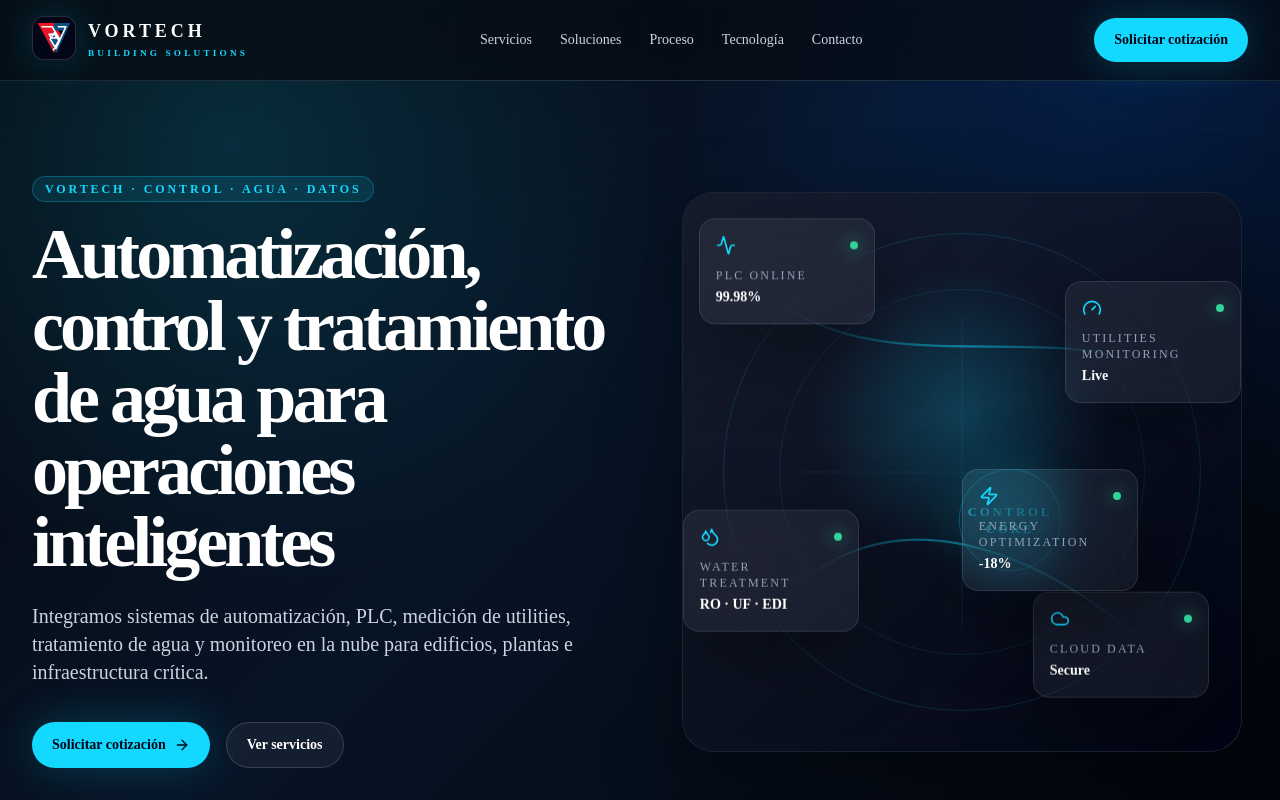
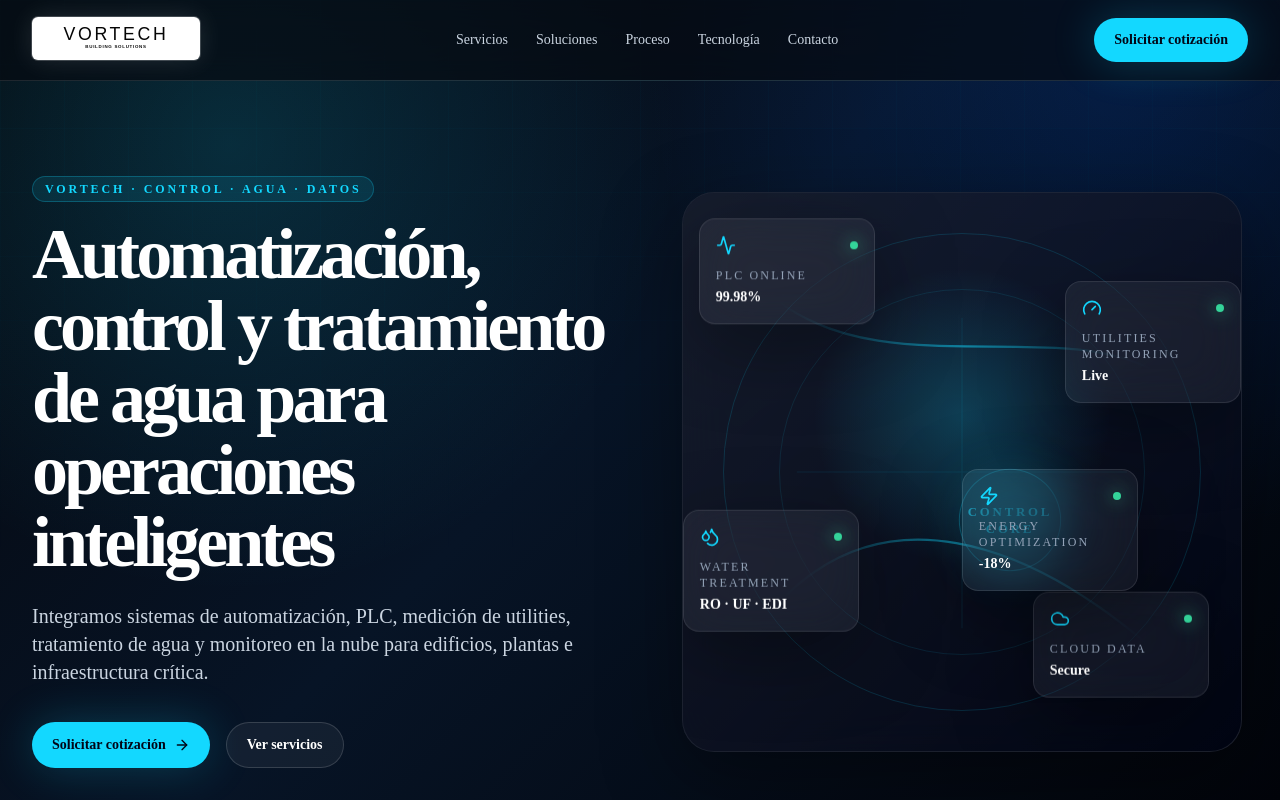
Before and after one commit to iJesusF/VortechWeb, a Next.js app: page / in a window 1280 px wide. Shown: the top 800 px of the page. Built offline with nearby package versions, Linux system fonts and the light colour scheme.

Commit message:
Use VORTECH text logo asset

```diff
--- a/components/brand-logo.tsx
+++ b/components/brand-logo.tsx
@@ -1,27 +1,26 @@
+import Image from "next/image";
 import { siteConfig } from "@/lib/site-config";
 
 type BrandLogoProps = {
   compact?: boolean;
-  showTagline?: boolean;
 };
 
-export function BrandLogo({ compact = false, showTagline = true }: BrandLogoProps) {
+export function BrandLogo({ compact = false }: BrandLogoProps) {
+  const width = compact ? 116 : 148;
+  const height = compact ? 28 : 36;
+
   return (
-    <span className="inline-flex items-center gap-3" aria-label={siteConfig.companyName}>
-      <span className="relative grid size-11 place-items-center overflow-hidden rounded-xl border border-white/15 bg-slate-950 shadow-glow">
-        <svg viewBox="0 0 64 64" className="size-10" aria-hidden="true">
-          <path d="M6 8h26l14 24-14 24L6 8Z" fill="#ef1727" />
-          <path d="M32 8h26L36 56 24 35l8-15 8 12 7-12H32Z" fill="#0f4f7f" />
-          <path d="M13 14h16l12 20-10 17M39 14h12L35 49 26 34l6-10 7 11" fill="none" stroke="white" strokeLinecap="round" strokeLinejoin="round" strokeWidth="2.5" />
-          <path d="M24 26h9l3 6h-8l-4-6Z" fill="none" stroke="white" strokeLinejoin="round" strokeWidth="2.2" />
-        </svg>
+    <span className="inline-flex items-center" aria-label={siteConfig.companyName}>
+      <span className="inline-flex rounded-md bg-white px-2.5 py-1 shadow-[0_0_26px_rgba(255,255,255,0.12)] ring-1 ring-white/20 transition duration-300 group-hover:shadow-[0_0_34px_rgba(19,216,255,0.22)]">
+        <Image
+          src="/vortech-logo-text.svg"
+          alt={siteConfig.companyName}
+          width={width}
+          height={height}
+          priority={!compact}
+          className={compact ? "h-auto w-[116px]" : "h-auto w-[116px] sm:w-[148px]"}
+        />
       </span>
-      {!compact ? (
-        <span className="leading-none">
-          <span className="block text-lg font-black tracking-[0.22em] text-white">{siteConfig.shortName}</span>
-          {showTagline ? <span className="mt-1 hidden text-[0.58rem] font-black uppercase tracking-[0.34em] text-cyanx sm:block">{siteConfig.tagline}</span> : null}
-        </span>
-      ) : null}
     </span>
   );
 }
```
Also changed, not shown: public/vortech-logo-text.svg (added), 1 other file (tests, documents, lock files or other folders).
